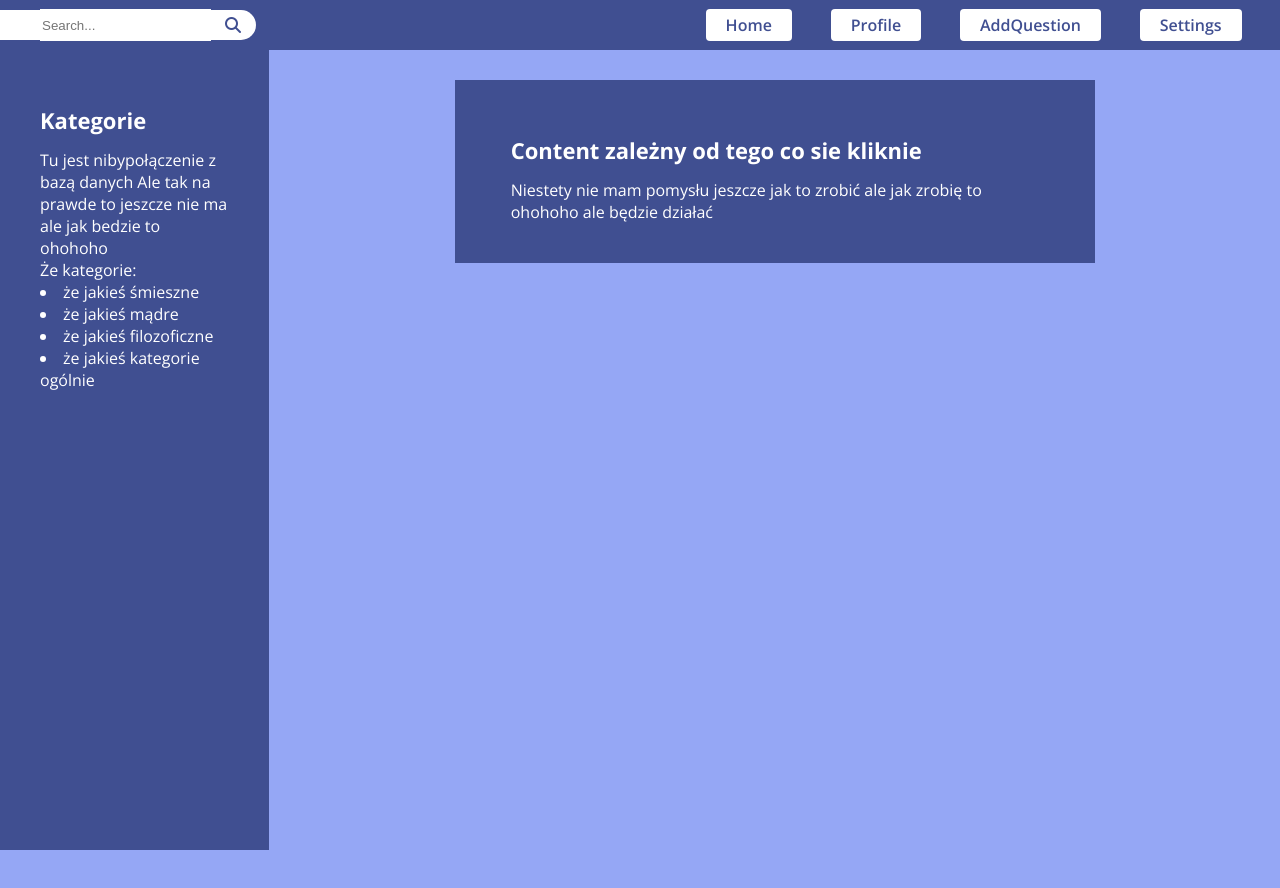
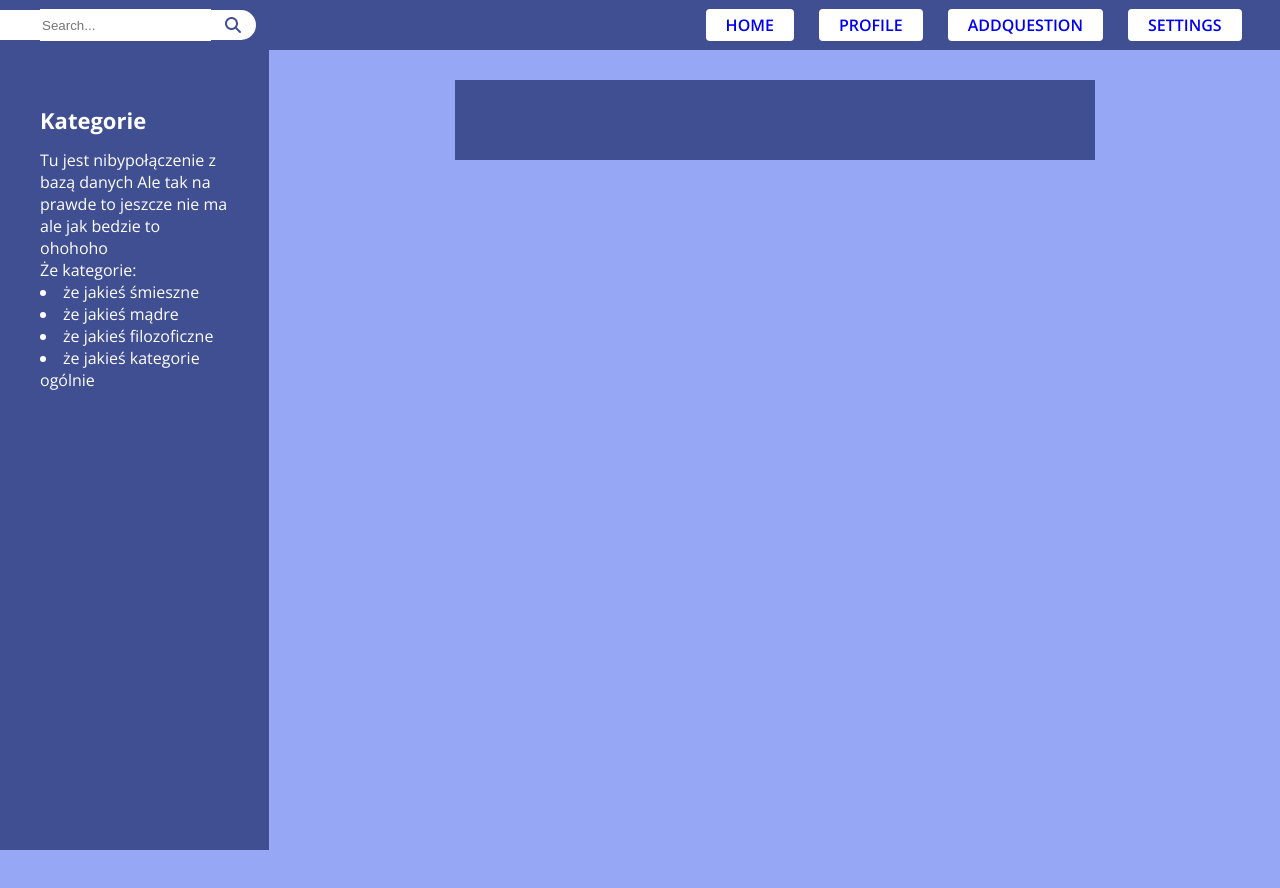
Before and after one commit to ShocikI/Dlaczego, a React (Create React App) app in the folder dlaczego/: page / in a window 1280 px wide. Shown: the top 888 px of the page. Built offline with nearby package versions, Linux system fonts and the light colour scheme.

Commit message:
almost routing

```diff
--- a/dlaczego/package.json
+++ b/dlaczego/package.json
@@ -7,6 +7,8 @@
     "@testing-library/user-event": "^12.1.10",
     "react": "^17.0.1",
     "react-dom": "^17.0.1",
+    "react-router": "^6.0.0-beta.0",
+    "react-router-dom": "^6.0.0-beta.0",
     "react-scripts": "4.0.3",
     "web-vitals": "^1.0.1"
   },
--- a/dlaczego/src/App.js
+++ b/dlaczego/src/App.js
@@ -3,21 +3,21 @@ import './App.css';
 import NavBar from './modules/NavBar'
 import SideBar from './modules/SideBar';
 import Window from './modules/Window';
+import { BrowserRouter } from "react-router-dom";
 
-class App extends React.Component{
+class App extends React.Component {
 
     state = {isLogged: true};
 
     render() {
         return (
-            <div className="App">
-                <NavBar isLogged={this.state.isLogged}>
-                </NavBar>
-                <SideBar isLogged={this.state.isLogged}>
-                </SideBar>
-                <Window>
-                </Window>
-            </div>
+            <BrowserRouter>
+                <div className="App">
+                    <NavBar isLogged={this.state.isLogged}/>
+                    <SideBar isLogged={this.state.isLogged}/>
+                    <Window/>
+                </div>
+            </BrowserRouter>
         );
     }
 }
--- a/dlaczego/src/css/NavLinks.css
+++ b/dlaczego/src/css/NavLinks.css
@@ -15,4 +15,6 @@
 
     list-style: none;
     font-weight: 600;
+    text-transform: uppercase;
+    cursor: pointer;
 }
--- a/dlaczego/src/modules/NavLinks.js
+++ b/dlaczego/src/modules/NavLinks.js
@@ -1,10 +1,16 @@
 import React from "react";
 import '../css/NavLinks.css';
-
+import { NavLink } from "react-router-dom";
 
 function NavLinks() {
-    const items = ["Home", "Profile", "AddQuestion", "Settings"];
-    const links = items.map(item => <li className="link">{item}</li>);
+    const items = ['home', 'profile', 'addquestion', 'settings'];
+    const links = items.map(item =>
+        <li className="link">
+            <NavLink to="/addquestion">
+                {item}
+            </NavLink>
+        </li>
+    );
 
     return (
         <>
--- a/dlaczego/src/modules/Window.js
+++ b/dlaczego/src/modules/Window.js
@@ -1,16 +1,36 @@
 import React from "react";
 import '../css/Window.css';
+import WindowAddQuestion from "./WindowAddQuestion";
+import WindowQuestions from "./WindowQuestions";
+import WindowSettings from "./WindowSettings";
+import WindowTitle from "./WindowTitle";
+import WindowProfile from "./WindowProfile";
+import { Route } from "react-router-dom";
+import { Switch } from "react-router-dom";
 
 function Window() {
-
-
 
     return (
         <>
             <div className="window">
                 <div className="window_align">
-                    <h1>Content zależny od tego co sie kliknie</h1>
-                    Niestety nie mam pomysłu jeszcze jak to zrobić ale jak zrobię to ohohoho ale będzie działać
+                    <Switch>
+                        <Route path="/addquestion"
+                               component={WindowAddQuestion}
+                        />
+                        <Route path="/profile"
+                               component={WindowProfile}
+                        />
+                        <Route path="/home"
+                               component={WindowQuestions}
+                        />
+                        <Route path="/settings"
+                               component={WindowSettings}
+                        />
+                        <Route path="/title"
+                               component={WindowTitle}
+                        />
+                    </Switch>
                 </div>
             </div>
         </>
--- a/dlaczego/src/modules/WindowProfile.js
+++ b/dlaczego/src/modules/WindowProfile.js
@@ -17,3 +17,5 @@ function WindowProfile() {
         </>
     );
 }
+
+export default WindowProfile;
```
Also changed, not shown: 1 other file (tests, documents, lock files or other folders).
